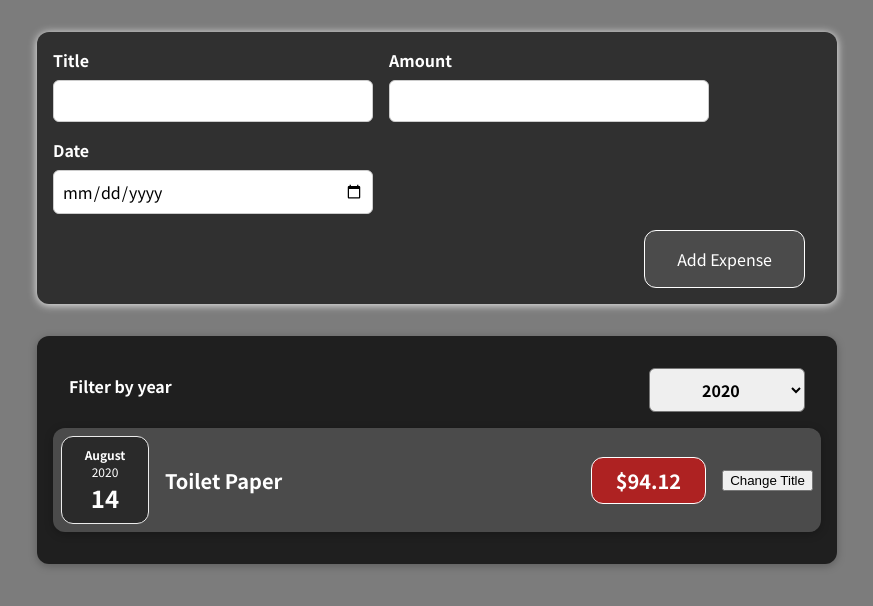
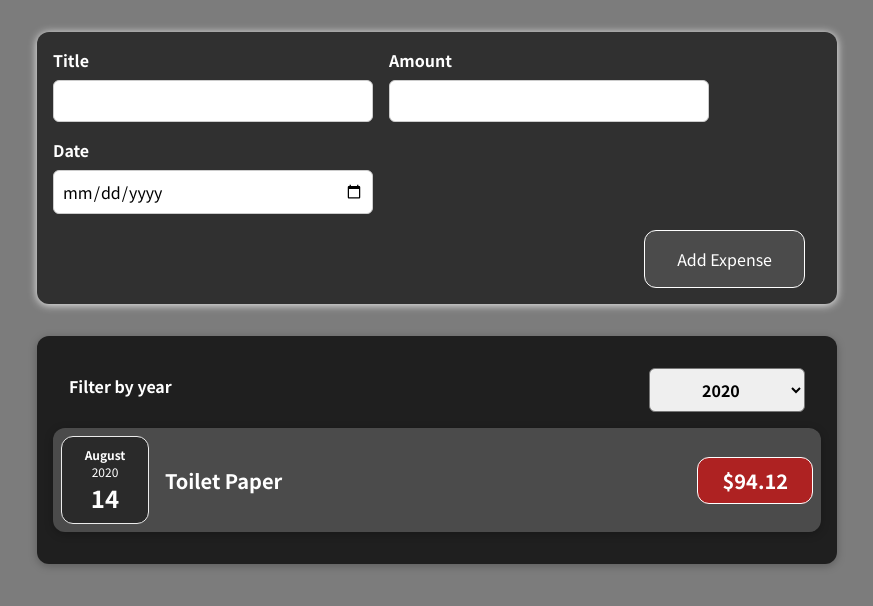
Before and after one commit to emrecetkaya/Expense-Tracker, a React (Create React App) app: page / in a window 1280 px wide. Shown: the top 606 px of the page, without its empty margins (203-1076 px from the left). Built offline with nearby package versions, Linux system fonts and the light colour scheme.

Commit message:
Unnecessary update button deleted

```diff
--- a/src/components/Expenses/ExpenseItem.js
+++ b/src/components/Expenses/ExpenseItem.js
@@ -4,12 +4,6 @@ import ExpenseDate from "./ExpenseDate"
 import Card from "../UI/Card"
 
 const ExpenseItem = (props) => {
-
-    const [title, setTitle] = useState(props.title);
-
-    const clickHandler = () => {
-        setTitle('Updated');
-    }
 
     return (
         <li>
@@ -18,7 +12,6 @@ const ExpenseItem = (props) => {
                 <div className="expense-item__description">
                     <h2>{props.title}</h2>
                     <div className="expense-item__price">${props.amount}</div>
-                    <button onClick={clickHandler}>Change Title</button>
                 </div>
             </Card>
         </li>
```
